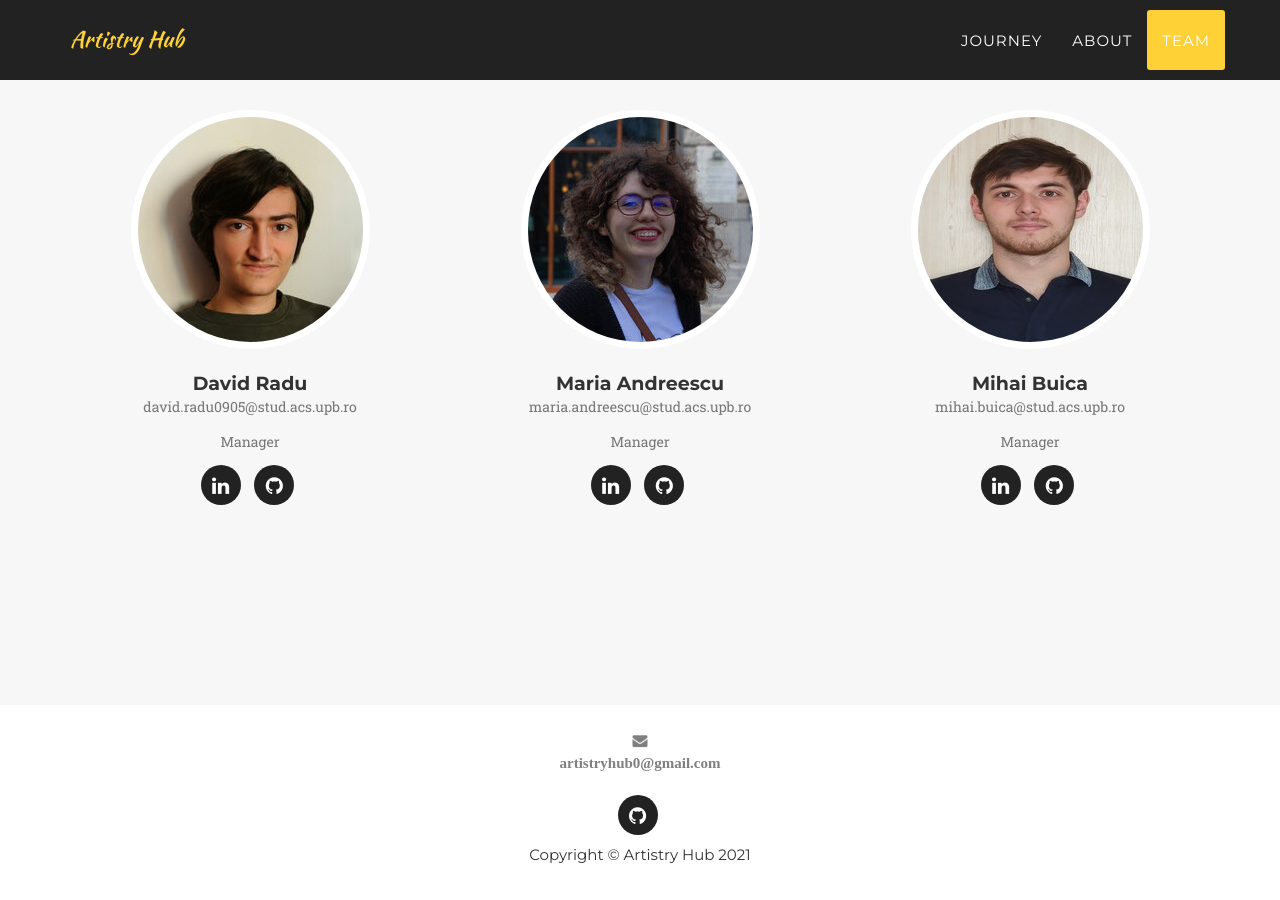
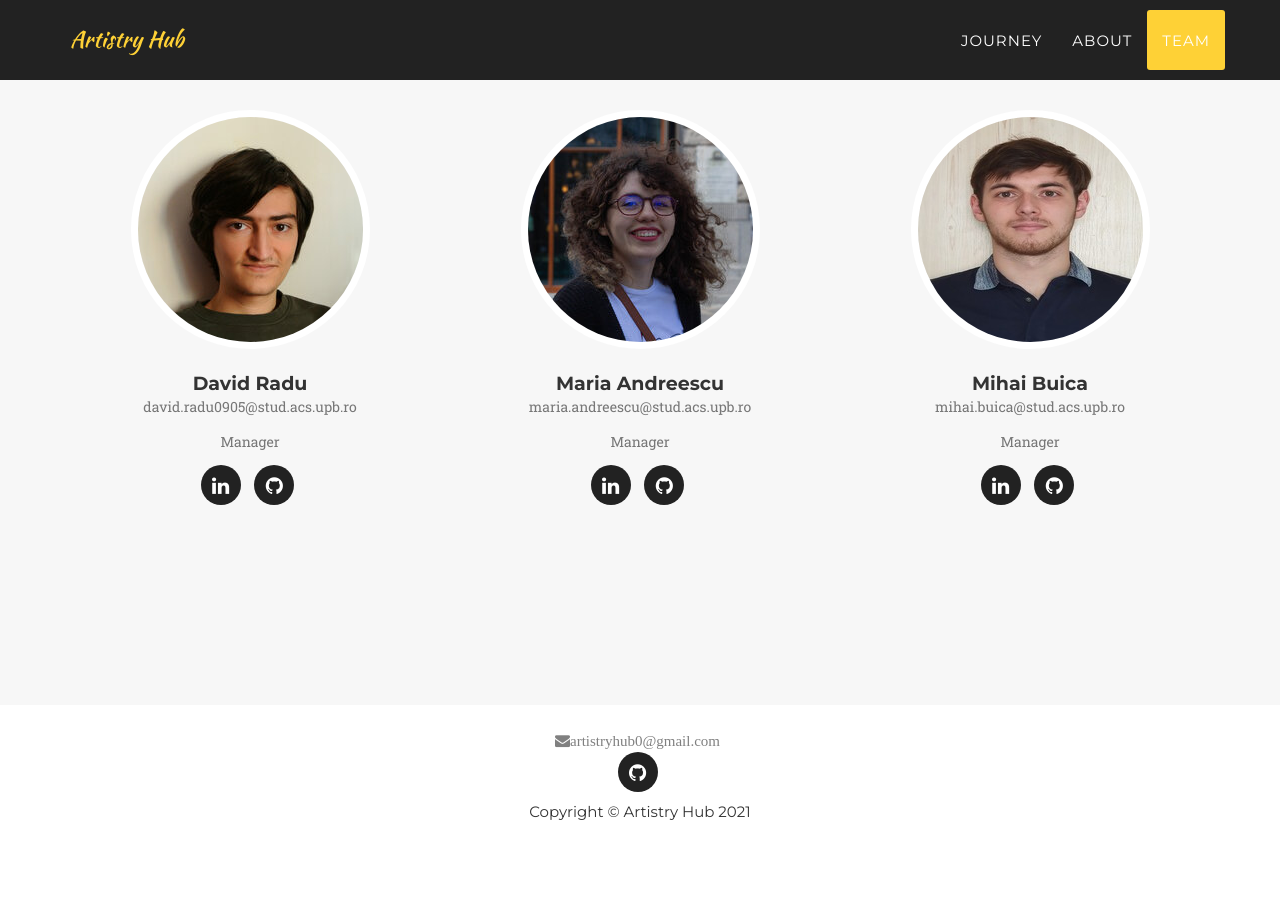
Before and after one commit to ArtistryHub/ArtistryHub, a Jekyll site: the page built from index.html, in a window 1280 px wide and 900 px high, scrolled down 3517 px. Built offline with Jekyll 4.4.1, drawn with Linux system fonts in a browser that asks for light colours; some web fonts are replaced; after the commit the page ends 4374 px from its top, so only the background shows below that.

Commit message:
footer - e-mail icon alingned

```diff
--- a/_includes/footer.html
+++ b/_includes/footer.html
@@ -2,9 +2,7 @@
         <div class="container">
             <div class="row">
                 <div class="d-flex align-items-center justify-content-center">
-					<i class="fa fa-envelope" style="padding-right: 5px; color:grey; display: inline;">
-                        <dt class="text-white">{{ site.email }}</dt>
-                    </i>
+					<i class="fa fa-envelope" style="padding-right: 5px; color:grey;">{{ site.email }}</i>
 				</div>
 
                 <!-- <div class="row">
```
